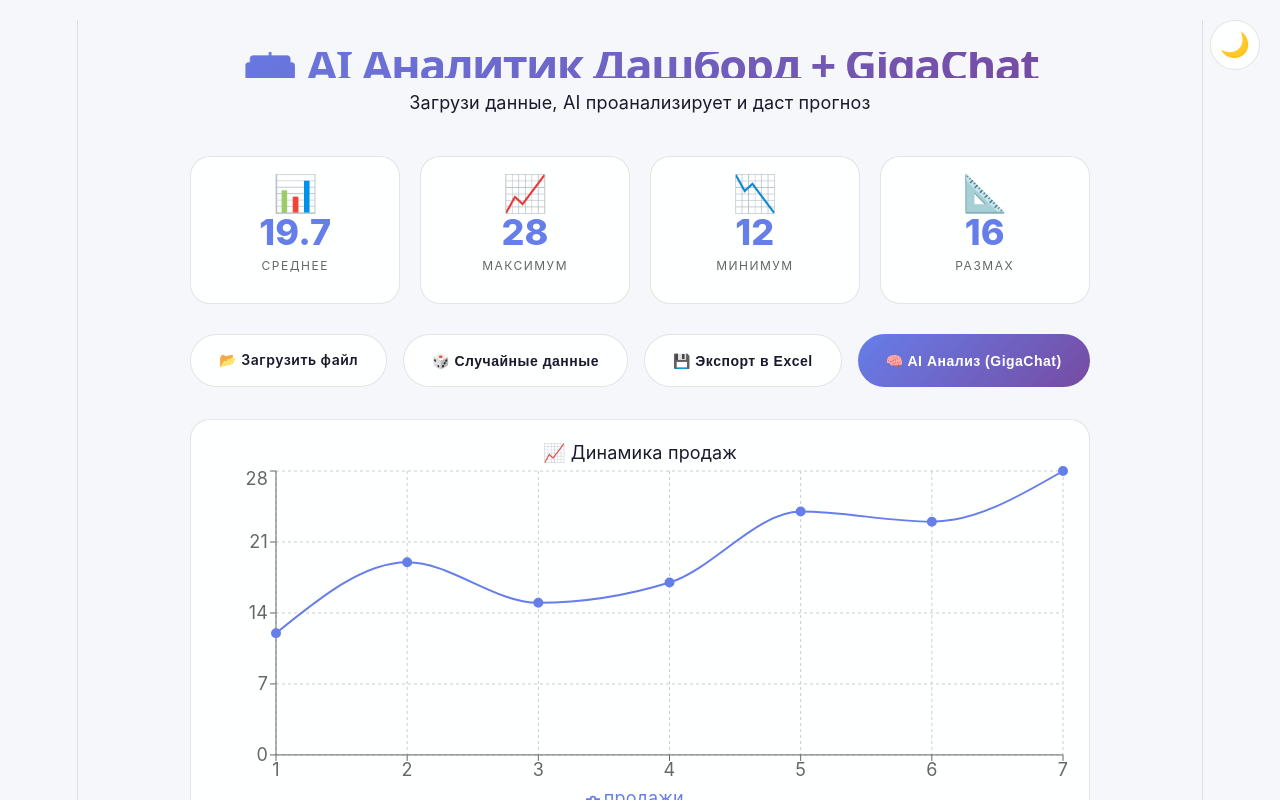
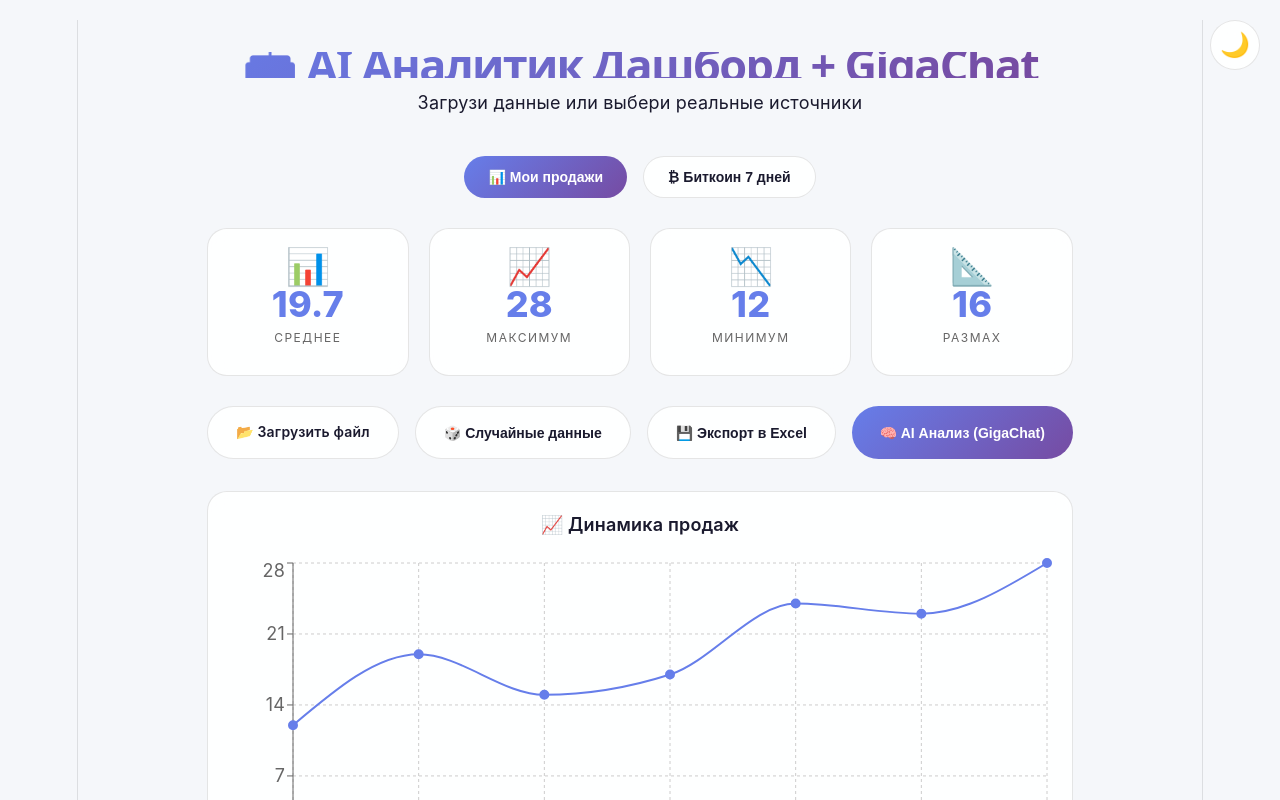
Before and after one commit to Badefo/new-dashboard, a React (Vite) app: page / in a window 1280 px wide. Shown: the top 800 px of the page. Built offline with nearby package versions, Linux system fonts and the light colour scheme.

Commit message:
полный апдейт: биткоин, вкладки, тема, прогноз

```diff
--- a/server.js
+++ b/server.js
@@ -56,7 +56,7 @@
 
 app.post('/api/analyze', async (req, res) => {
   console.log('📥 Запрос получен');
-  const { salesData, avg, max, min, trend } = req.body;
+  const { salesData, avg, max, min, trend, dataType } = req.body;
 
   const forecast = calculateForecast(salesData);
   const anomalies = findAnomalies(salesData);
@@ -66,7 +66,7 @@
                        (firstHalf.reduce((a, b) => a + b, 0) / firstHalf.length)
                        ? 'рост во второй половине периода' : 'спад во второй половине периода';
 
-  const prompt = `Ты бизнес-аналитик. Данные: ${salesData.join(', ')}. Среднее: ${avg}, Тренд: ${trend}. Прогноз: ${forecast.join(', ')}. Аномалии: ${anomalies.length}. Сезонность: ${seasonality}. Дай анализ и рекомендации (4-5 предложений).`;
+  const prompt = `Ты бизнес-аналитик. Анализируешь ${dataType || 'продажи'}. Данные: ${salesData.join(', ')}. Среднее: ${avg}, Макс: ${max}, Мин: ${min}, Тренд: ${trend}. Прогноз: ${forecast.join(', ')}. Аномалии: ${anomalies.length > 0 ? anomalies.map(a => `день ${a.day} (${a.value})`).join(', ') : 'нет'}. Сезонность: ${seasonality}. Дай анализ и рекомендации (4-5 предложений) на русском языке.`;
 
   try {
     const token = await getAccessToken();
--- a/src/App.css
+++ b/src/App.css
@@ -35,7 +35,6 @@
   color: var(--text-primary);
   min-height: 100vh;
   padding: 20px;
-  transition: background 0.3s ease;
 }
 
 .dashboard {
@@ -43,14 +42,12 @@
   margin: 0 auto;
 }
 
-/* Анимация градиента */
 @keyframes gradientShift {
   0% { background-position: 0% 50%; }
   50% { background-position: 100% 50%; }
   100% { background-position: 0% 50%; }
 }
 
-/* Заголовок с анимацией */
 .header {
   text-align: center;
   margin-bottom: 40px;
@@ -69,7 +66,6 @@
   margin-bottom: 12px;
 }
 
-/* Кнопка темы */
 .theme-toggle {
   position: fixed;
   top: 20px;
@@ -94,7 +90,39 @@
   box-shadow: var(--shadow);
 }
 
-/* Карточки с анимацией */
+.dashboard-tabs {
+  display: flex;
+  gap: 16px;
+  justify-content: center;
+  margin-bottom: 30px;
+  flex-wrap: wrap;
+}
+
+.tab-btn {
+  padding: 12px 24px;
+  border: none;
+  border-radius: 60px;
+  font-size: 14px;
+  font-weight: 600;
+  cursor: pointer;
+  transition: all 0.3s ease;
+  background: var(--card-bg);
+  color: var(--text-primary);
+  border: 1px solid var(--border);
+}
+
+.tab-btn:hover {
+  transform: translateY(-2px);
+  border-color: var(--accent);
+  box-shadow: var(--shadow);
+}
+
+.tab-btn.active {
+  background: linear-gradient(135deg, var(--accent), #764ba2);
+  color: white;
+  border: none;
+}
+
 .stats-grid {
   display: grid;
   grid-template-columns: repeat(4, 1fr);
@@ -129,12 +157,6 @@
   font-size: 36px;
   margin-bottom: 12px;
   display: inline-block;
-  animation: float 3s ease-in-out infinite;
-}
-
-@keyframes float {
-  0%, 100% { transform: translateY(0); }
-  50% { transform: translateY(-5px); }
 }
 
 .stat-value {
@@ -151,7 +173,6 @@
   color: var(--text-secondary);
 }
 
-/* Анимированные кнопки */
 .controls {
   display: flex;
   gap: 16px;
@@ -172,7 +193,6 @@
   backdrop-filter: blur(8px);
   color: var(--text-primary);
   border: 1px solid var(--border);
-  letter-spacing: 0.5px;
   display: inline-flex;
   align-items: center;
   gap: 8px;
@@ -200,7 +220,6 @@
   cursor: not-allowed;
 }
 
-/* График */
 .chart-container {
   background: var(--card-bg);
   backdrop-filter: blur(10px);
@@ -208,10 +227,15 @@
   padding: 20px;
   margin-bottom: 30px;
   border: 1px solid var(--border);
-  transition: all 0.3s;
 }
 
-/* AI блок с анимацией */
+.chart-title {
+  font-size: 1rem;
+  font-weight: 600;
+  margin-bottom: 20px;
+  color: var(--text-primary);
+}
+
 .ai-card {
   background: linear-gradient(135deg, rgba(102, 126, 234, 0.1), rgba(118, 75, 162, 0.1));
   backdrop-filter: blur(10px);
@@ -241,12 +265,6 @@
   display: flex;
   align-items: center;
   justify-content: center;
-  animation: pulse 2s ease infinite;
-}
-
-@keyframes pulse {
-  0%, 100% { transform: scale(1); }
-  50% { transform: scale(1.05); }
 }
 
 .ai-icon span {
@@ -272,7 +290,6 @@
   margin-bottom: 12px;
 }
 
-/* Загрузка */
 .loading {
   display: flex;
   align-items: center;
@@ -293,7 +310,6 @@
   to { transform: rotate(360deg); }
 }
 
-/* Футер */
 .footer {
   text-align: center;
   padding: 32px;
@@ -301,7 +317,6 @@
   font-size: 12px;
 }
 
-/* Анимации */
 @keyframes fadeInUp {
   from {
     opacity: 0;
@@ -313,7 +328,6 @@
   }
 }
 
-/* Адаптив */
 @media (max-width: 768px) {
   body {
     padding: 16px;
--- a/src/App.jsx
+++ b/src/App.jsx
@@ -1,4 +1,4 @@
-import { useState } from 'react'
+import { useState, useEffect } from 'react'
 import { LineChart, Line, XAxis, YAxis, CartesianGrid, Tooltip, Legend, ResponsiveContainer } from 'recharts'
 import * as XLSX from 'xlsx'
 import { saveAs } from 'file-saver'
@@ -12,6 +12,9 @@
   const [anomalies, setAnomalies] = useState(null)
   const [seasonality, setSeasonality] = useState(null)
   const [theme, setTheme] = useState('light')
+  const [activeDashboard, setActiveDashboard] = useState('sales')
+  const [bitcoinData, setBitcoinData] = useState([])
+  const [btcLoading, setBtcLoading] = useState(false)
 
   const toggleTheme = () => {
     const newTheme = theme === 'light' ? 'dark' : 'light'
@@ -19,7 +22,35 @@
     document.documentElement.setAttribute('data-theme', newTheme)
   }
 
-  const chartData = data.map((v, i) => ({ день: i + 1, продажи: v }))
+  const fetchBitcoinData = async () => {
+    setBtcLoading(true)
+    try {
+      const response = await fetch('https://api.coingecko.com/api/v3/coins/bitcoin/market_chart?vs_currency=usd&days=7')
+      const result = await response.json()
+      const prices = result.prices.slice(-7).map((item, index) => ({
+        день: index + 1,
+        цена: Math.round(item[1])
+      }))
+      setBitcoinData(prices.map(p => p.цена))
+      setAiTip('📊 Данные биткоина загружены! Нажми "AI Анализ" для анализа рынка.')
+    } catch (error) {
+      console.error('Ошибка загрузки биткоина:', error)
+      setAiTip('❌ Ошибка загрузки данных биткоина')
+    }
+    setBtcLoading(false)
+  }
+
+  useEffect(() => {
+    if (activeDashboard === 'bitcoin' && bitcoinData.length === 0) {
+      fetchBitcoinData()
+    }
+  }, [activeDashboard])
+
+  const currentData = activeDashboard === 'sales' ? data : bitcoinData
+  const currentChartData = currentData.map((v, i) => ({
+    день: i + 1,
+    продажи: v
+  }))
 
   const handleUpload = (e) => {
     const file = e.target.files[0]
@@ -36,7 +67,7 @@
   }
 
   const exportExcel = () => {
-    const ws = XLSX.utils.aoa_to_sheet([['День', 'Продажи'], ...data.map((v, i) => [i + 1, v])])
+    const ws = XLSX.utils.aoa_to_sheet([['День', 'Продажи'], ...currentData.map((v, i) => [i + 1, v])])
     const wb = XLSX.utils.book_new()
     XLSX.utils.book_append_sheet(wb, ws, 'Отчет')
     XLSX.writeFile(wb, `report_${Date.now()}.xlsx`)
@@ -46,21 +77,23 @@
     setLoading(true)
     setAiTip('🤔 GigaChat анализирует данные...')
 
-    const avg = (data.reduce((a, b) => a + b, 0) / data.length).toFixed(1)
-    const maxValue = Math.max(...data)
-    const minValue = Math.min(...data)
-    const trend = data[data.length - 1] > data[0] ? 'рост' : 'падение'
+    const avg = (currentData.reduce((a, b) => a + b, 0) / currentData.length).toFixed(1)
+    const maxValue = Math.max(...currentData)
+    const minValue = Math.min(...currentData)
+    const trend = currentData[currentData.length - 1] > currentData[0] ? 'рост' : 'падение'
+    const dataType = activeDashboard === 'sales' ? 'продажи' : 'цена биткоина'
 
     try {
       const response = await fetch('https://gigachat-proxy-ili-liuboe-drugoe.onrender.com/api/analyze', {
         method: 'POST',
         headers: { 'Content-Type': 'application/json' },
         body: JSON.stringify({
-          salesData: data,
+          salesData: currentData,
           avg: avg,
           max: maxValue,
           min: minValue,
-          trend: trend
+          trend: trend,
+          dataType: dataType
         }),
       })
 
@@ -76,7 +109,7 @@
       }
     } catch (error) {
       console.error('Ошибка:', error)
-      setAiTip('❌ Ошибка соединения с сервером. Запусти node server.js')
+      setAiTip('❌ Ошибка соединения с сервером')
     }
 
     setLoading(false)
@@ -90,39 +123,67 @@
 
       <div className="header">
         <h1>🤖 AI Аналитик Дашборд + GigaChat</h1>
-        <p>Загрузи данные, AI проанализирует и даст прогноз</p>
+        <p>Загрузи данные или выбери реальные источники</p>
+      </div>
+
+      <div className="dashboard-tabs">
+        <button
+          className={`tab-btn ${activeDashboard === 'sales' ? 'active' : ''}`}
+          onClick={() => setActiveDashboard('sales')}
+        >
+          📊 Мои продажи
+        </button>
+        <button
+          className={`tab-btn ${activeDashboard === 'bitcoin' ? 'active' : ''}`}
+          onClick={() => setActiveDashboard('bitcoin')}
+        >
+          ₿ Биткоин 7 дней
+        </button>
       </div>
 
       <div className="stats-grid">
         <div className="stat-card">
           <div className="stat-icon">📊</div>
-          <div className="stat-value">{(data.reduce((a, b) => a + b, 0) / data.length).toFixed(1)}</div>
+          <div className="stat-value">{(currentData.reduce((a, b) => a + b, 0) / currentData.length).toFixed(1)}</div>
           <div className="stat-label">Среднее</div>
         </div>
         <div className="stat-card">
           <div className="stat-icon">📈</div>
-          <div className="stat-value">{Math.max(...data)}</div>
+          <div className="stat-value">{Math.max(...currentData)}</div>
           <div className="stat-label">Максимум</div>
         </div>
         <div className="stat-card">
           <div className="stat-icon">📉</div>
-          <div className="stat-value">{Math.min(...data)}</div>
+          <div className="stat-value">{Math.min(...currentData)}</div>
           <div className="stat-label">Минимум</div>
         </div>
         <div className="stat-card">
           <div className="stat-icon">📐</div>
-          <div className="stat-value">{Math.max(...data) - Math.min(...data)}</div>
+          <div className="stat-value">{Math.max(...currentData) - Math.min(...currentData)}</div>
           <div className="stat-label">Размах</div>
         </div>
       </div>
 
       <div className="controls">
-        <label className="btn">
-          📂 Загрузить файл
-          <input type="file" accept=".xlsx,.csv" onChange={handleUpload} hidden />
-        </label>
-        <button className="btn" onClick={() => setData(data.map(() => Math.floor(Math.random() * 50) + 10))}>
-          🎲 Случайные данные
+        {activeDashboard === 'sales' && (
+          <label className="btn">
+            📂 Загрузить файл
+            <input type="file" accept=".xlsx,.csv" onChange={handleUpload} hidden />
+          </label>
+        )}
+        {activeDashboard === 'bitcoin' && (
+          <button className="btn" onClick={fetchBitcoinData} disabled={btcLoading}>
+            {btcLoading ? '⏳ Загрузка...' : '🔄 Обновить BTC'}
+          </button>
+        )}
+        <button className="btn" onClick={() => {
+          if (activeDashboard === 'sales') {
+            setData(data.map(() => Math.floor(Math.random() * 50) + 10))
+          } else {
+            fetchBitcoinData()
+          }
+        }}>
+          🎲 {activeDashboard === 'sales' ? 'Случайные данные' : 'Обновить BTC'}
         </button>
         <button className="btn" onClick={exportExcel}>
           💾 Экспорт в Excel
@@ -133,9 +194,9 @@
       </div>
 
       <div className="chart-container">
-        <div className="chart-title">📈 Динамика продаж</div>
+        <div className="chart-title">📈 {activeDashboard === 'sales' ? 'Динамика продаж' : 'Цена Биткоина (USD)'}</div>
         <ResponsiveContainer width="100%" height={350}>
-          <LineChart data={chartData}>
+          <LineChart data={currentChartData}>
             <CartesianGrid strokeDasharray="3 3" stroke={theme === 'light' ? '#ccc' : 'rgba(255,255,255,0.1)'} />
             <XAxis dataKey="день" stroke={theme === 'light' ? '#666' : 'rgba(255,255,255,0.5)'} />
             <YAxis stroke={theme === 'light' ? '#666' : 'rgba(255,255,255,0.5)'} />
@@ -147,7 +208,7 @@
       </div>
 
       {forecast && (
-        <div className="glass-card" style={{ marginBottom: 20, textAlign: 'center', padding: 20, borderRadius: 20, background: 'var(--card-bg)' }}>
+        <div style={{ marginBottom: 20, textAlign: 'center', padding: 20, borderRadius: 20, background: 'var(--card-bg)' }}>
           <div className="stat-icon">📈 ПРОГНОЗ НА 3 ДНЯ</div>
           <div style={{ display: 'flex', gap: 20, justifyContent: 'center', marginTop: 10 }}>
             {forecast.map((f, i) => (
@@ -161,7 +222,7 @@
       )}
 
       {anomalies && anomalies.length > 0 && (
-        <div className="glass-card" style={{ marginBottom: 20, textAlign: 'center', padding: 20, borderRadius: 20, background: 'var(--card-bg)' }}>
+        <div style={{ marginBottom: 20, textAlign: 'center', padding: 20, borderRadius: 20, background: 'var(--card-bg)' }}>
           <div className="stat-icon">⚠️ АНОМАЛИИ</div>
           <div style={{ display: 'flex', gap: 10, justifyContent: 'center', flexWrap: 'wrap' }}>
             {anomalies.map((a, i) => (
@@ -174,7 +235,7 @@
       )}
 
       {seasonality && (
-        <div className="glass-card" style={{ marginBottom: 20, textAlign: 'center', padding: 20, borderRadius: 20, background: 'var(--card-bg)' }}>
+        <div style={{ marginBottom: 20, textAlign: 'center', padding: 20, borderRadius: 20, background: 'var(--card-bg)' }}>
           <div className="stat-icon">📅 СЕЗОННОСТЬ</div>
           <div style={{ marginTop: 10 }}>{seasonality}</div>
         </div>
```
Also changed, not shown: 4 other files (tests, documents, lock files or other folders).
